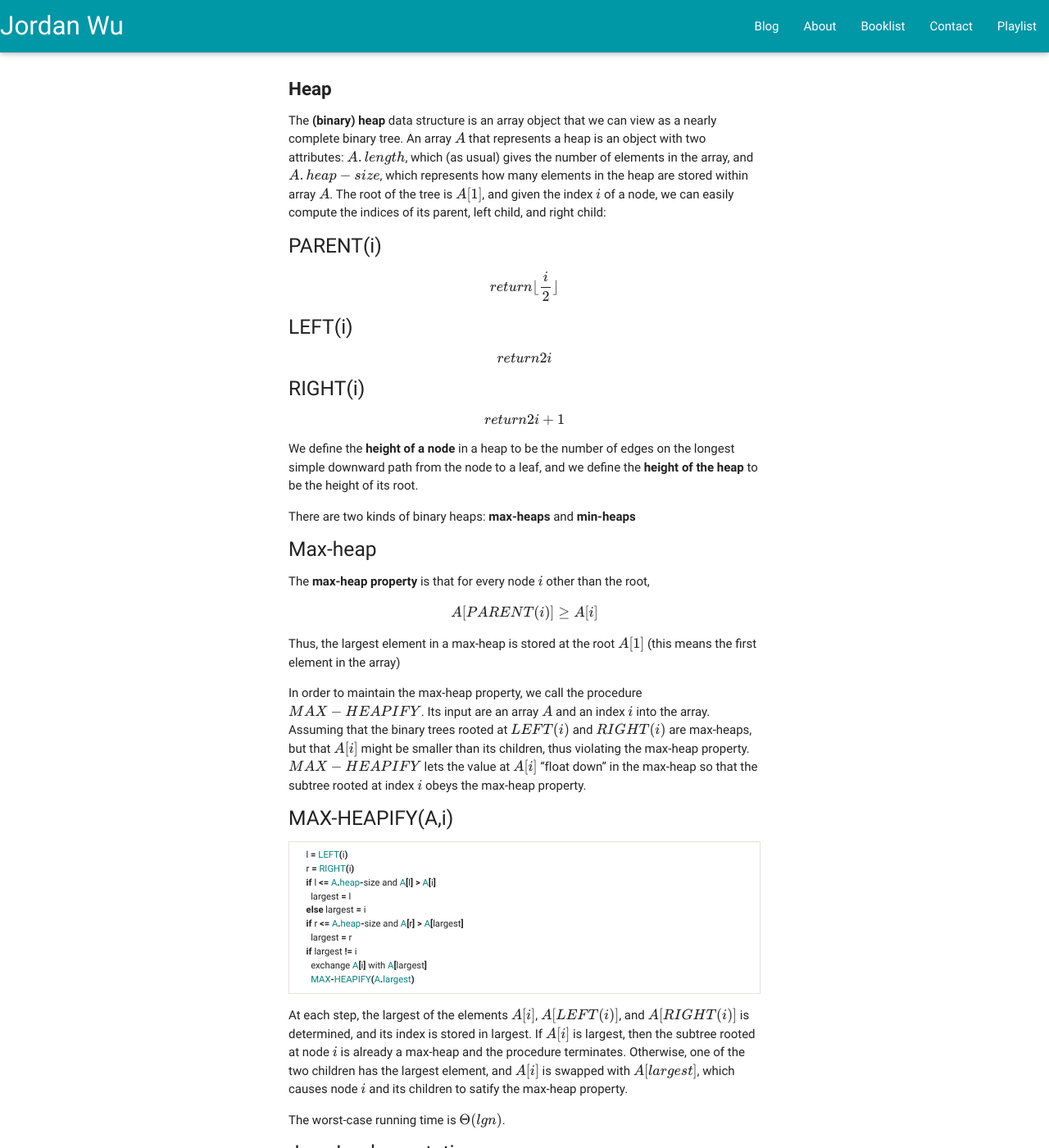
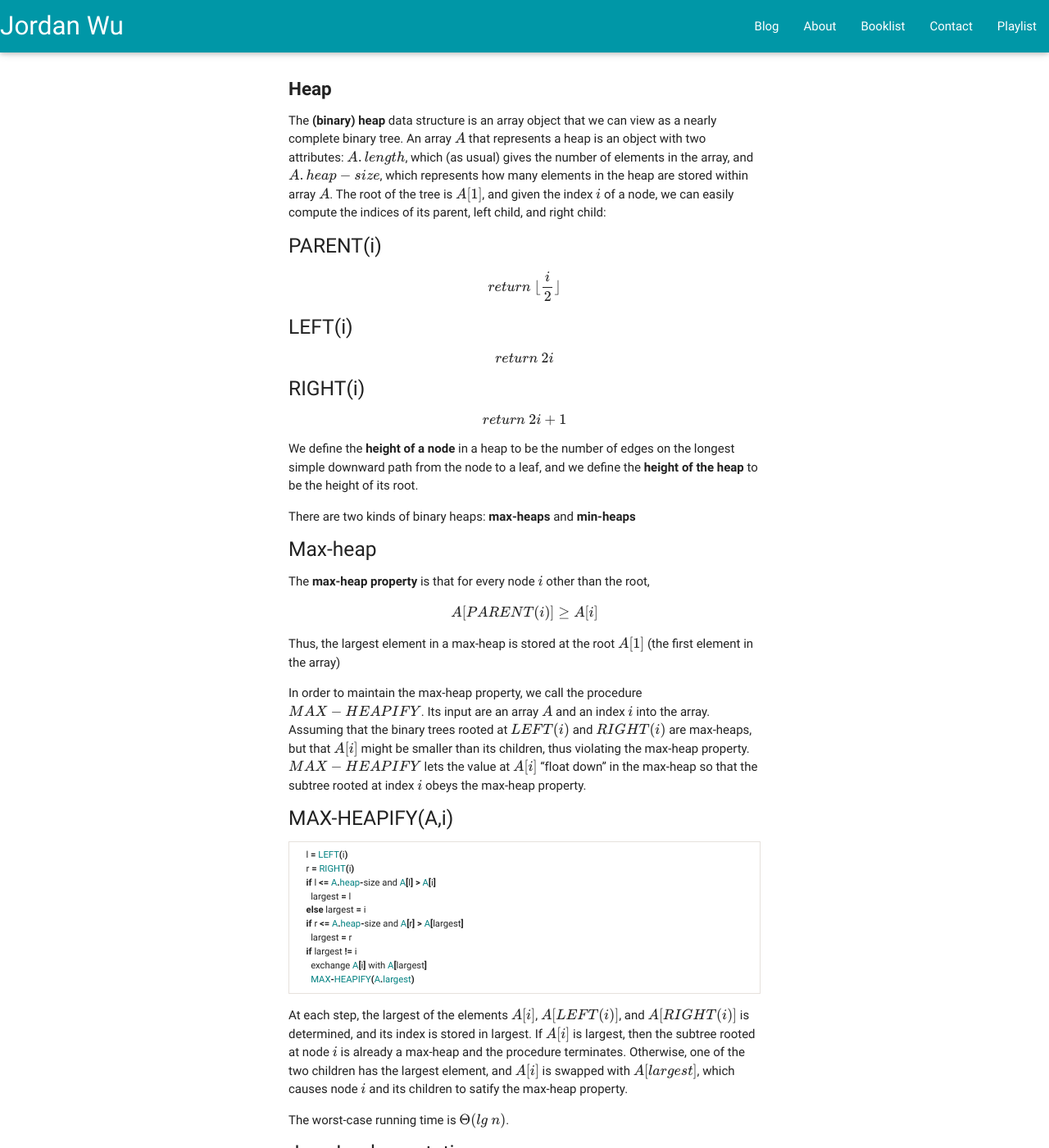
Before and after one commit to JordanSpencerWu/old-website, a Jekyll site: the page built from _posts/book/2016/introduction-to-algorithms/2016-09-19-heap.md, in a window 1280 px wide and 1400 px high. Shown: the whole window at 82% size. Built offline with Jekyll 4.4.1, drawn with Linux system fonts in a browser that asks for light colours; nearby versions of some CDN libraries; formulas are drawn with MathJax 3; some of the changed text lies outside the part shown.

Commit message:
format mathematic equations in notes

```diff
--- a/_posts/book/2016/introduction-to-algorithms/2016-09-19-heap.md
+++ b/_posts/book/2016/introduction-to-algorithms/2016-09-19-heap.md
@@ -12,15 +12,15 @@
 
 ##### PARENT(i)
 
-$$return \lfloor \frac{i}{2} \rfloor$$
+$$return \ \lfloor \frac{i}{2} \rfloor$$
 
 ##### LEFT(i)
 
-$$return 2i$$
+$$return \ 2i$$
 
 ##### RIGHT(i)
 
-$$return 2i + 1$$
+$$return \ 2i + 1$$
 
 We define the __height of a node__ in a heap to be the number of edges on the longest simple downward path from the node to a leaf, and we define the __height of the heap__ to be the height of its root.
 
@@ -32,7 +32,7 @@
 
 $$A[PARENT(i)] \geq A[i]$$
 
-Thus, the largest element in a max-heap is stored at the root $A[1]$ (this means the first element in the array)
+Thus, the largest element in a max-heap is stored at the root $A[1]$ (the first element in the array)
 
 In order to maintain the max-heap property, we call the procedure $MAX-HEAPIFY$. Its input are an array $A$ and an index $i$ into the array. Assuming that the binary trees rooted at $LEFT(i)$ and $RIGHT(i)$ are max-heaps, but that $A[i]$ might be smaller than its children, thus violating the max-heap property. $MAX-HEAPIFY$ lets the value at $A[i]$ "float down" in the max-heap so that the subtree rooted at index $i$ obeys the max-heap property.
 
@@ -53,7 +53,7 @@
 
 At each step, the largest of the elements $A[i]$, $A[LEFT(i)]$, and $A[RIGHT(i)]$ is determined, and its index is stored in largest. If $A[i]$ is largest, then the subtree rooted at node $i$ is already a max-heap and the procedure terminates. Otherwise, one of the two children has the largest element, and $A[i]$ is swapped with $A[largest]$, which causes node $i$ and its children to satify the max-heap property.
 
-The worst-case running time is $\Theta(lg n)$.
+The worst-case running time is $\Theta(lg \\ n)$.
 
 ##### Java Implementation
 
@@ -120,7 +120,7 @@
 
 At each step, the lowest of the elements $A[i]$, $A[LEFT(i)]$, and $A[RIGHT(i)]$ is determined, and its index is stored in lowest. If $A[i]$ is lowest, then the subtree rooted at node $i$ is already a max-heap and the procedure terminates. Otherwise, one of the two children has the lowest element, and $A[i]$ is swapped with $A[lowest]$, which causes node $i$ and its children to satify the min-heap property.
 
-The worst-case running time is $\Theta(lg n)$.
+The worst-case running time is $\Theta(lg \\ n)$.
 
 ##### Java Implementation
 
```
Also changed, not shown: _posts/book/2016/introduction-to-algorithms/2016-09-18-merge-sort.md (+2 -2 lines), _posts/book/2016/introduction-to-algorithms/2016-09-19-max-heap.md (+2 -2 lines), _posts/book/2016/introduction-to-algorithms/2016-09-19-min-heap.md (+2 -2 lines).
